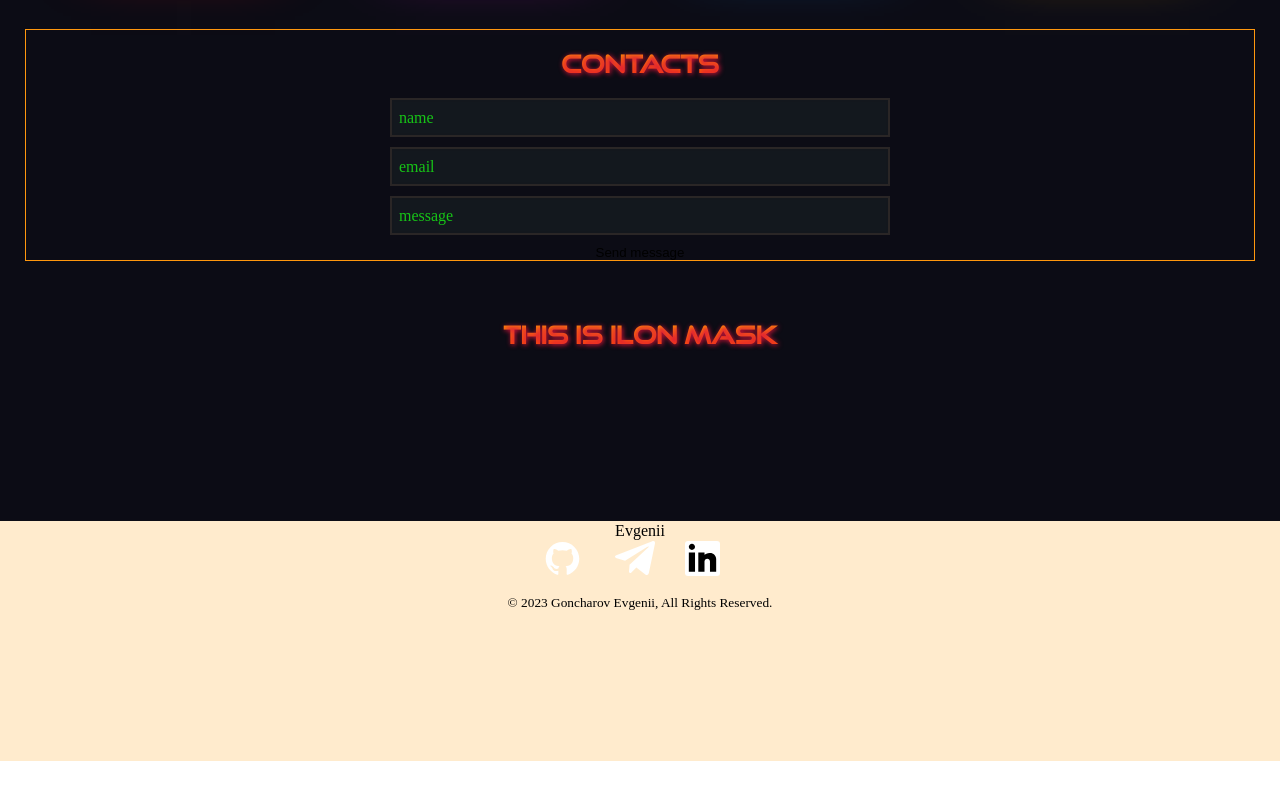
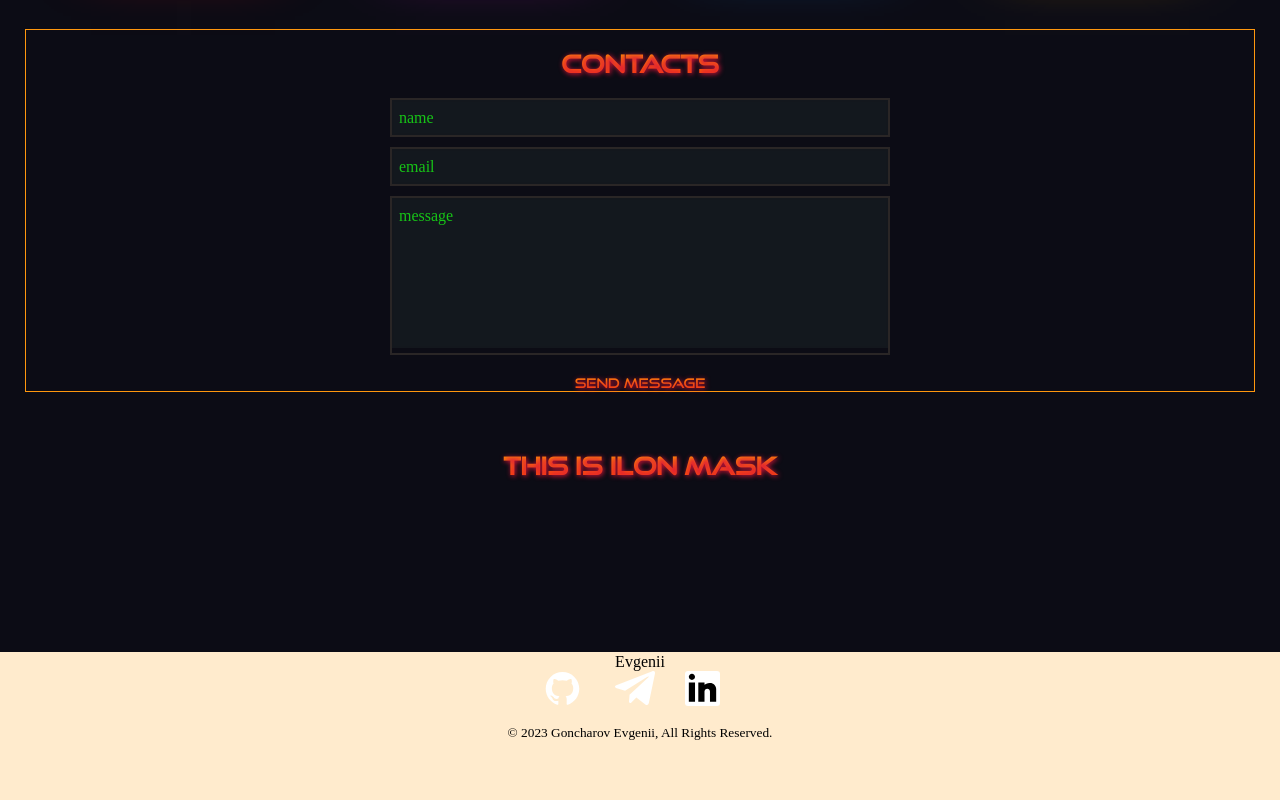
Before and after one commit to 1evgen/MyPortfolio, a React app: page / in a window 1280 px wide. Shown: the part 3562-4362 px from the top of the page. Before the commit the page ends 4323 px from the top, so only its background shows below. Built offline with nearby package versions, Linux system fonts and the light colour scheme.

Commit message:
add style from button, add textarea for Contact component

```diff
--- a/src/Components/Button.tsx
+++ b/src/Components/Button.tsx
@@ -1,4 +1,13 @@
 import styled from "styled-components";
+import {theme} from "../styles/theme";
 
  export const Button = styled.button`
+  font-family: GoodTime;
+  background-image: linear-gradient(orange,orangered);
+  color: transparent;
+  -webkit-background-clip: text;
+  text-shadow: 1px 1px 5px crimson;
+  margin-top: 10px;
+
+  cursor: pointer;
 `
--- a/src/Components/CustomInput.tsx
+++ b/src/Components/CustomInput.tsx
@@ -1,13 +1,15 @@
-import React, {ChangeEvent, useState} from 'react';
+import React, {ChangeEvent, ElementType, useState} from 'react';
 import styled from "styled-components";
 import {theme} from "../styles/theme";
 
-interface IInputOwnType {
+interface IInputOwnType<T extends  ElementType = ElementType> {
     idLabel: string
     placeholder: string
     type?: string
     autoComplete?: string
+    as?: T
 }
+
 
 
 export const CustomInput = (props: IInputOwnType) => {
@@ -15,10 +17,11 @@ export const CustomInput = (props: IInputOwnType) => {
     const onChangeHandler = (e: ChangeEvent<HTMLInputElement>)=> setValue(e.target.value)
 
 
-    const {idLabel, placeholder,type, autoComplete} = props
+    const {idLabel, placeholder,type, autoComplete, as} = props
     return (
         <ContainerInput isValue={hasValue}  >
             <Field
+                   as={as}
                    autoComplete={autoComplete}
                    onChange={onChangeHandler}
                    value={hasValue}
@@ -33,6 +36,7 @@ export const CustomInput = (props: IInputOwnType) => {
 
 const ContainerInput = styled.div<{ isValue: string }>`
   width: 100%;
+  height: 100%;
   position: relative;
   border: 2px solid #2a2626;
 
@@ -56,6 +60,7 @@ const Field = styled.input`
   background-color: #13181e;
   outline: none;
   color: ${theme.colors.font};
+
 
 
   &::placeholder {
--- a/src/layout/sections/contacts/Contact.tsx
+++ b/src/layout/sections/contacts/Contact.tsx
@@ -12,9 +12,9 @@ export const Contact = () => {
             <ContainerBlock>
         <SectionTitle>Contacts</SectionTitle>
             <StyledForm >
-                <CustomInput autoComplete= {'off'} idLabel={'name'} placeholder={'Enter your name'} type={'name'} />
-                <CustomInput  autoComplete= {'off'} idLabel={'email'} placeholder={'Enter your email'} type={'email'}/>
-                <CustomInput  autoComplete= {'off'} idLabel={'message'} placeholder={'message'} type={'textarea'}/>
+                <CustomInput idLabel={'name'} placeholder={'Enter your name'} type={'name'} />
+                <CustomInput idLabel={'email'} placeholder={'Enter your email'} type={'email'}/>
+                <CustomInput idLabel={'message'} placeholder={'message'} as={'textarea'}/>
                 <Button type={'submit'}>Send message</Button>
             </StyledForm>
             </ContainerBlock>
@@ -36,4 +36,9 @@ const StyledForm = styled.form`
     align-items: center;
     gap: 10px;
     margin: 0 auto;
+
+  textarea {
+    resize: none;
+    height: 150px;
+  }
 `
--- a/src/styles/GlobalStyled.tsx
+++ b/src/styles/GlobalStyled.tsx
@@ -39,6 +39,11 @@ export const GlobalStyle = createGlobalStyle`
       border: none;
     }
 
+    textarea {
+      padding: 0;
+      margin: 0;
+    }
+
     p {
       font-family: Monofonto;
       color: #17c417;
```
